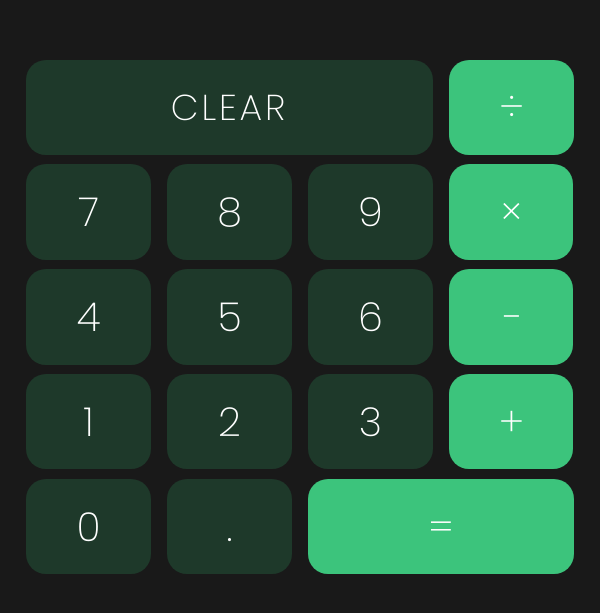
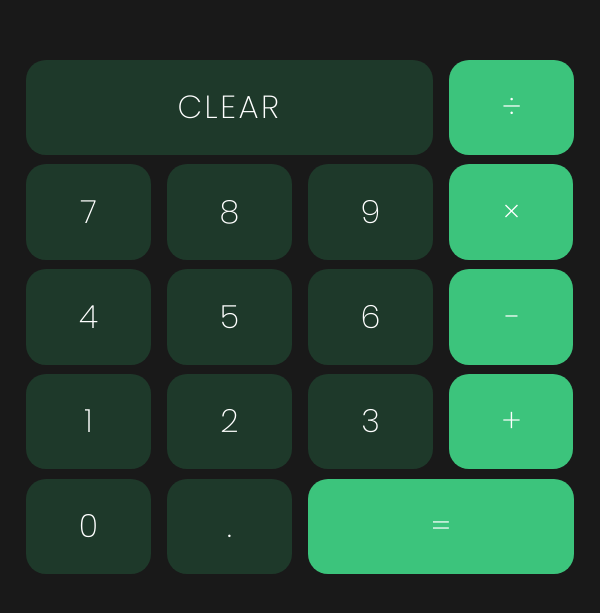
Before and after one commit to mattfried/calculator, a plain HTML site: page index.html in a window 600 px wide. Shown: the part 117-730 px from the top of the page. Drawn offline with Linux system fonts and the light colour scheme.

Commit message:
Updated main.css - .click & #screen font sizes

```diff
--- a/css/main.css
+++ b/css/main.css
@@ -112,7 +112,7 @@ body {
 
 #clear {
   width: 72%;
-  font-size: 2.25em;
+  font-size: 2em;
   letter-spacing: 0.08em;
 }
 
@@ -144,14 +144,6 @@ body {
 
   .fontSm {
     font-size: 1.9em;
-  }
-
-  .click {
-    font-size: 2.5em;
-  }
-
-  #clear {
-    font-size: 2.25em;
   }
 }
 
```
